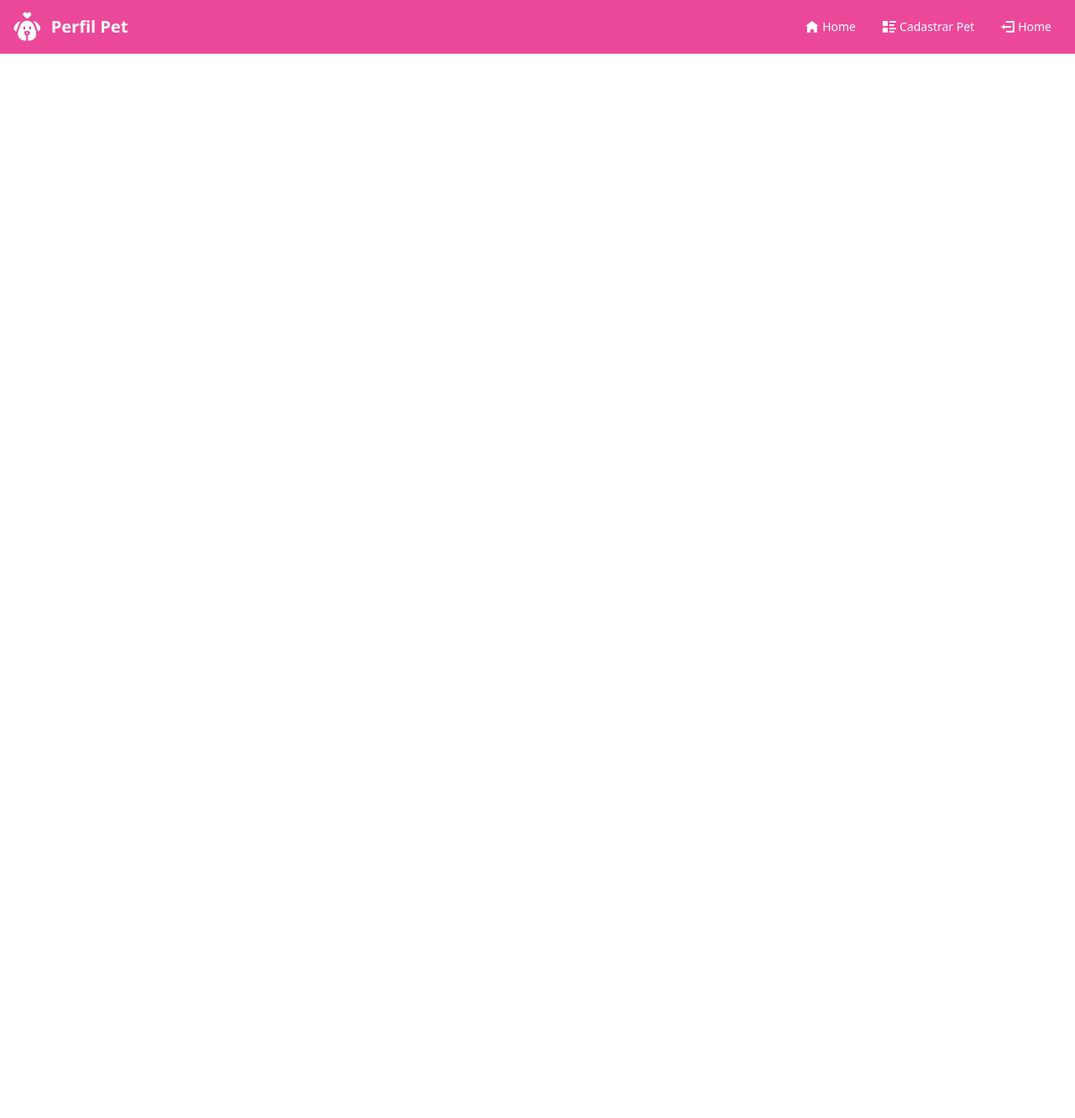
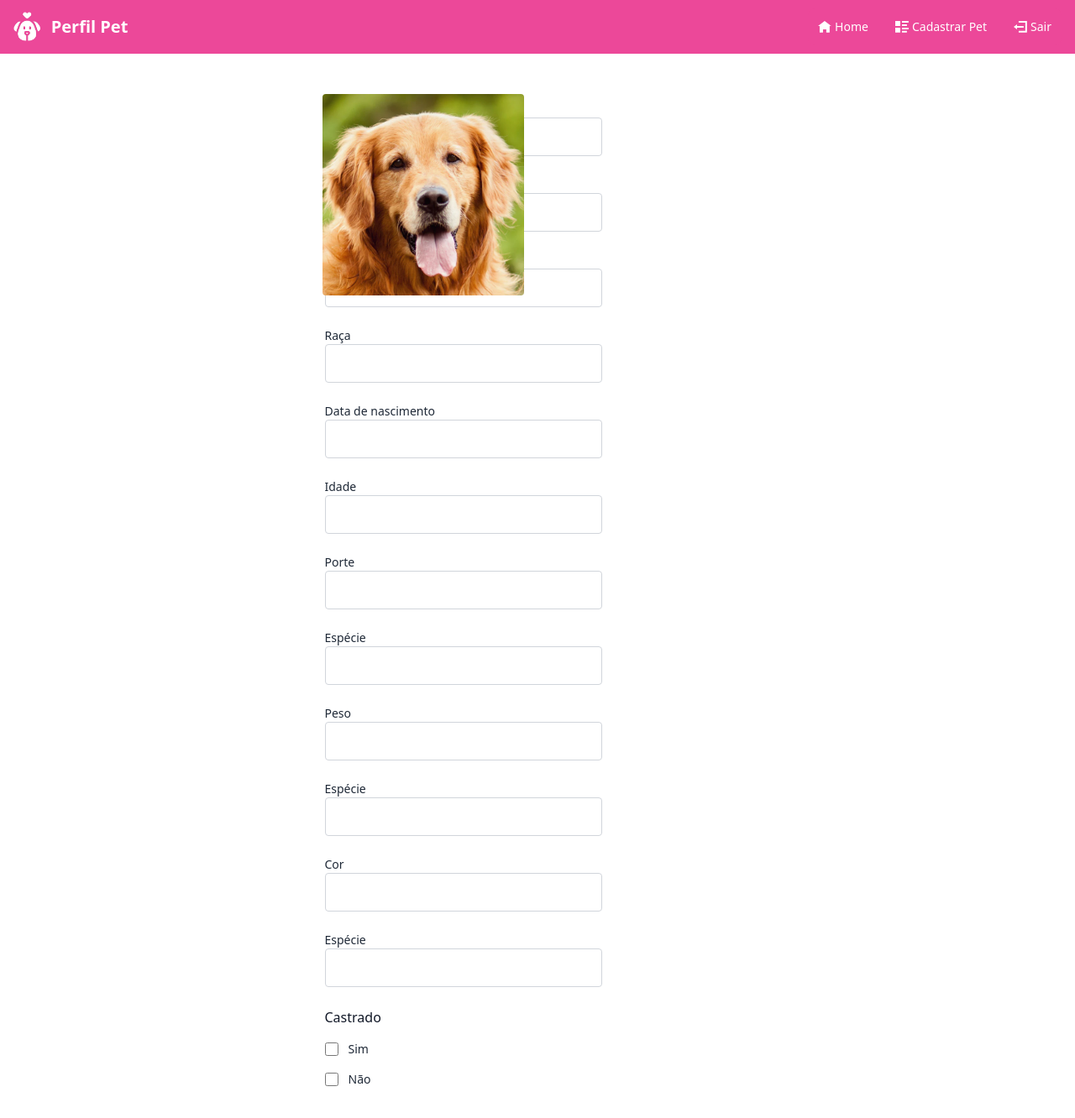
Before and after one commit to samanthazenezi/perfilpet, an Angular app: page /perfil in a window 1280 px wide. Shown: the top 1332 px of the page at 84% size. Before the commit the page ends 800 px from the top, so only its background shows below. Built offline with nearby package versions, Linux system fonts and the light colour scheme.

Commit message:
componente perfil

```diff
--- a/src/app/components/menu/menu.component.html
+++ b/src/app/components/menu/menu.component.html
@@ -13,15 +13,15 @@
             <ul class="flex flex-col p-1 mt-4 border border-pink-100 rounded-lg bg-pink-500 md:flex-row md:space-x-4 md:mt-0 md:text-sm md:font-medium md:border-0 md:bg-pink-500">
                 <li class="flex items-center justify-center gap-1 md:hover:bg-pink-300 rounded p-2 cursor-pointer">
                     <img src="assets/home.svg" class="w-4">
-                    <a href="#" class="block text-white md:border-0">Home</a>
+                    <a [routerLink]="['/home']" class="block text-white md:border-0">Home</a>
                 </li>
                 <li class="flex items-center justify-center gap-1 md:hover:bg-pink-300 rounded p-2 cursor-pointer">
                     <img src="assets/cadastrarpet.svg" class="w-4">
-                    <a href="#" class="block text-white md:border-0">Cadastrar Pet</a>
+                    <a [routerLink]="['/cadastrar/pet']" class="block text-white md:border-0">Cadastrar Pet</a>
                 </li>
                 <li class="flex items-center justify-center gap-1 md:hover:bg-pink-300 rounded p-2 cursor-pointer">
                     <img src="assets/sair.svg" class="w-4">
-                    <a href="#" class="block text-white md:border-0">Home</a>
+                    <a [routerLink]="['']" class="block text-white md:border-0">Sair</a>
                 </li>
             </ul>
       </div>
--- a/src/app/pages/cadastrarpet/cadastrarpet.component.html
+++ b/src/app/pages/cadastrarpet/cadastrarpet.component.html
@@ -1,3 +1,14 @@
+
+<nav class="bg-pink-500 border-gray-200 px-2 sm:px-4 py-3">
+  <div class="container flex flex-wrap items-center justify-between mx-auto">
+    <a [routerLink]="['/home']" class="flex items-center">
+      <img src="assets/image4.png" class="h-6 mr-3 sm:h-9" alt="Flowbite Logo" />
+      <span class="self-center text-xl text-white font-semibold whitespace-nowrap">Perfil Pet</span>
+    </a>
+  </div>
+</nav>
+
+
 <div class="px-20 py-10">
 
   <div>
--- a/src/app/pages/perfil/perfil.component.html
+++ b/src/app/pages/perfil/perfil.component.html
@@ -1 +1,97 @@
 <app-menu></app-menu>
+
+<div class="flex justify-center p-5 md:p-10">
+
+<div class="flex flex-col items-center bg-white  md:flex-row">
+    <img class="object-cover w-full rounded-t-lg h-96 md:h-auto md:w-60  md:rounded md:absolute md:top-28 md:right-0 md:left-96" src="assets/imagegolden.webp">
+
+    <div class="flex flex-col justify-between p-4 leading-normal">
+        <form class="grid grid-cols-6 gap-6">
+
+            <div class="col-span-6 sm:col-span-4">
+              <label for="email-address" class="block text-sm font-medium text-gray-800">Nome</label>
+              <input type="text" class="form-control block w-full px-4 py-2 text-xl font-normal text-gray-700 bg-white bg-clip-padding border border-solid border-gray-300 rounded transition ease-in-out m-0 focus:text-gray-700 focus:bg-white focus:border-pink-600 focus:outline-none" id="exampleFormControlInput2"/>
+            </div>
+
+            <div class="col-span-6 sm:col-span-4">
+              <label for="email-address" class="block text-sm font-medium text-gray-800">Espécie</label>
+              <input type="text" class="form-control block w-full px-4 py-2 text-xl font-normal text-gray-700 bg-white bg-clip-padding border border-solid border-gray-300 rounded transition ease-in-out m-0 focus:text-gray-700 focus:bg-white focus:border-pink-600 focus:outline-none" id="exampleFormControlInput2"/>
+            </div>
+
+            <div class="col-span-6 sm:col-span-4">
+              <label for="email-address" class="block text-sm font-medium text-gray-800">Gênero</label>
+              <input type="text" class="form-control block w-full px-4 py-2 text-xl font-normal text-gray-700 bg-white bg-clip-padding border border-solid border-gray-300 rounded transition ease-in-out m-0 focus:text-gray-700 focus:bg-white focus:border-pink-600 focus:outline-none" id="exampleFormControlInput2"/>
+            </div>
+
+            <div class="col-span-6 sm:col-span-4">
+              <label for="email-address" class="block text-sm font-medium text-gray-800">Raça</label>
+              <input type="text" class="form-control block w-full px-4 py-2 text-xl font-normal text-gray-700 bg-white bg-clip-padding border border-solid border-gray-300 rounded transition ease-in-out m-0 focus:text-gray-700 focus:bg-white focus:border-pink-600 focus:outline-none" id="exampleFormControlInput2"/>
+            </div>
+
+            <div class="col-span-6 sm:col-span-4">
+              <label for="email-address" class="block text-sm font-medium text-gray-800">Data de nascimento</label>
+              <input type="text" class="form-control block w-full px-4 py-2 text-xl font-normal text-gray-700 bg-white bg-clip-padding border border-solid border-gray-300 rounded transition ease-in-out m-0 focus:text-gray-700 focus:bg-white focus:border-pink-600 focus:outline-none" id="exampleFormControlInput2"/>
+            </div>
+
+            <div class="col-span-6 sm:col-span-4">
+              <label for="email-address" class="block text-sm font-medium text-gray-800">Idade</label>
+              <input type="text" class="form-control block w-full px-4 py-2 text-xl font-normal text-gray-700 bg-white bg-clip-padding border border-solid border-gray-300 rounded transition ease-in-out m-0 focus:text-gray-700 focus:bg-white focus:border-pink-600 focus:outline-none" id="exampleFormControlInput2"/>
+            </div>
+
+            <div class="col-span-6 sm:col-span-4">
+              <label for="email-address" class="block text-sm font-medium text-gray-800">Porte</label>
+              <input type="text" class="form-control block w-full px-4 py-2 text-xl font-normal text-gray-700 bg-white bg-clip-padding border border-solid border-gray-300 rounded transition ease-in-out m-0 focus:text-gray-700 focus:bg-white focus:border-pink-600 focus:outline-none" id="exampleFormControlInput2"/>
+            </div>
+
+            <div class="col-span-6 sm:col-span-4">
+              <label for="email-address" class="block text-sm font-medium text-gray-800">Espécie</label>
+              <input type="text" class="form-control block w-full px-4 py-2 text-xl font-normal text-gray-700 bg-white bg-clip-padding border border-solid border-gray-300 rounded transition ease-in-out m-0 focus:text-gray-700 focus:bg-white focus:border-pink-600 focus:outline-none" id="exampleFormControlInput2"/>
+            </div>
+
+            <div class="col-span-6 sm:col-span-4">
+              <label for="email-address" class="block text-sm font-medium text-gray-800">Peso</label>
+              <input type="text" class="form-control block w-full px-4 py-2 text-xl font-normal text-gray-700 bg-white bg-clip-padding border border-solid border-gray-300 rounded transition ease-in-out m-0 focus:text-gray-700 focus:bg-white focus:border-pink-600 focus:outline-none" id="exampleFormControlInput2"/>
+            </div>
+
+            <div class="col-span-6 sm:col-span-4">
+              <label for="email-address" class="block text-sm font-medium text-gray-800">Espécie</label>
+              <input type="text" class="form-control block w-full px-4 py-2 text-xl font-normal text-gray-700 bg-white bg-clip-padding border border-solid border-gray-300 rounded transition ease-in-out m-0 focus:text-gray-700 focus:bg-white focus:border-pink-600 focus:outline-none" id="exampleFormControlInput2"/>
+            </div>
+
+            <div class="col-span-6 sm:col-span-4">
+              <label for="email-address" class="block text-sm font-medium text-gray-800">Cor</label>
+              <input type="text" class="form-control block w-full px-4 py-2 text-xl font-normal text-gray-700 bg-white bg-clip-padding border border-solid border-gray-300 rounded transition ease-in-out m-0 focus:text-gray-700 focus:bg-white focus:border-pink-600 focus:outline-none" id="exampleFormControlInput2"/>
+            </div>
+
+            <div class="col-span-6 sm:col-span-4">
+              <label for="email-address" class="block text-sm font-medium text-gray-800">Espécie</label>
+              <input type="text" class="form-control block w-full px-4 py-2 text-xl font-normal text-gray-700 bg-white bg-clip-padding border border-solid border-gray-300 rounded transition ease-in-out m-0 focus:text-gray-700 focus:bg-white focus:border-pink-600 focus:outline-none" id="exampleFormControlInput2"/>
+            </div>
+
+            <fieldset class="col-span-6 sm:col-span-4">
+              <legend class="sr-only">Castrado</legend>
+              <div class="text-base font-medium text-gray-900" aria-hidden="true">Castrado</div>
+              <div class="mt-4 space-y-4">
+                <div class="flex items-start">
+                  <div class="flex h-5 items-center">
+                    <input id="comments" name="comments" type="checkbox" class="h-4 w-4 rounded border-gray-300 text-pink-500 focus:ring-pink-400">
+                  </div>
+                  <div class="ml-3 text-sm">
+                    <label for="comments" class="font-medium text-gray-800">Sim</label>
+                  </div>
+                </div>
+                <div class="flex items-start">
+                  <div class="flex h-5 items-center">
+                    <input id="candidates" name="candidates" type="checkbox" class="h-4 w-4 rounded border-gray-300 text-pink-600 focus:ring-pink-500">
+                  </div>
+                  <div class="ml-3 text-sm">
+                    <label for="candidates" class="font-medium text-gray-800">Não</label>
+                  </div>
+                </div>
+              </div>
+            </fieldset>
+          </form>
+    </div>
+</div>
+
+</div>
```
Also changed, not shown: src/app/pages/home/home.component.html (+15 -15 lines).
